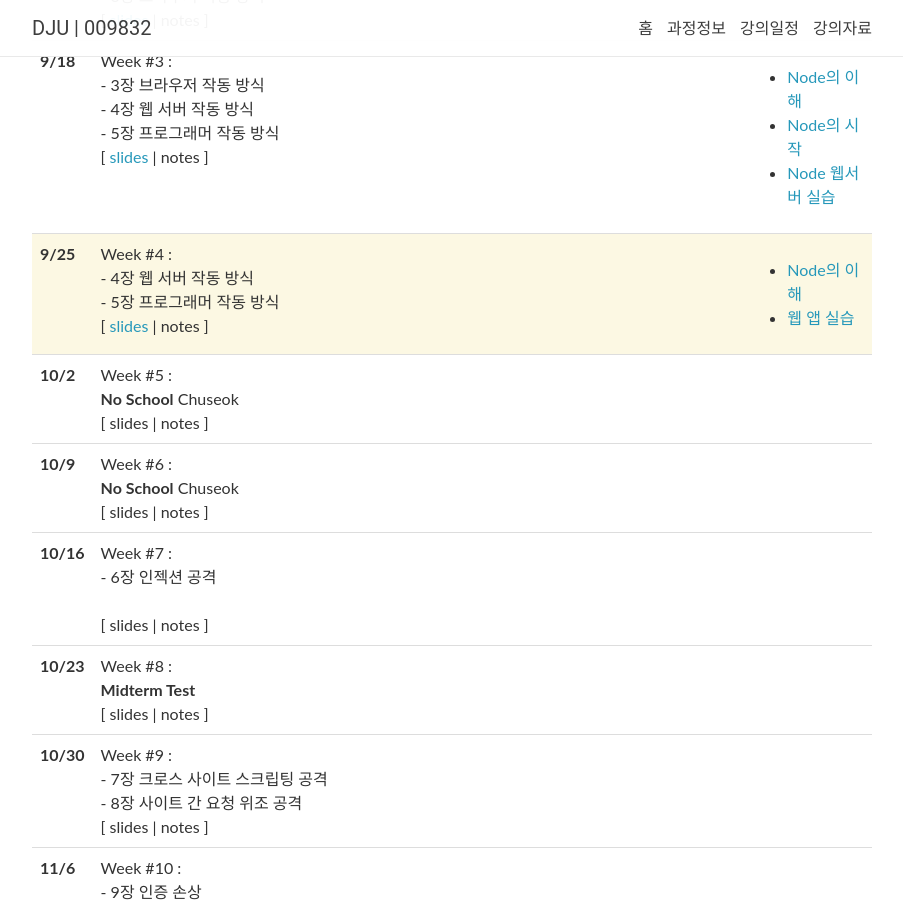
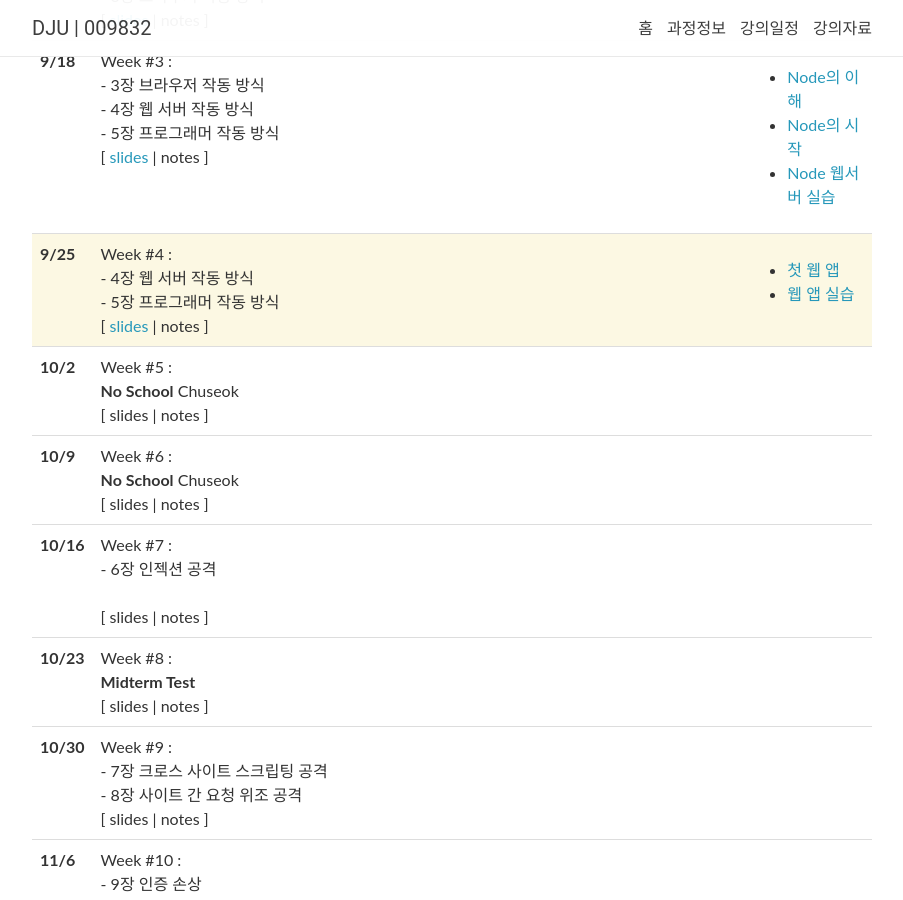
Before and after one commit to 2023-aaronkr/dju-sec, a Jekyll site: the page built from _pages/lectures.md, in a window 1280 px wide and 900 px high, scrolled down 399 px. Shown: the whole window, without its empty margins (188-1091 px from the left). Built offline with Jekyll 4.4.1, drawn with Linux system fonts in a browser that asks for light colours; nearby versions of some CDN libraries; comment, search, counter and statistics services are not loaded.

Commit message:
Update lectures.yml

```diff
--- a/_data/lectures.yml
+++ b/_data/lectures.yml
@@ -41,7 +41,7 @@
   readings:
   logistics: >
     <ul>
-      <li><a href="https://docs.google.com/presentation/d/1iPddovadZJu461i6j8c45UogczPg7aR-kMlSY0-BA-8/edit?usp=sharing">Node의 이해</a></li>
+      <li><a href="https://docs.google.com/presentation/d/1iPddovadZJu461i6j8c45UogczPg7aR-kMlSY0-BA-8/edit?usp=sharing">첫 웹 앱</a></li>
       <li><a href="https://classroom.github.com/a/V72aMUCJ">웹 앱 실습</a></li>
     </ul>
 
```
